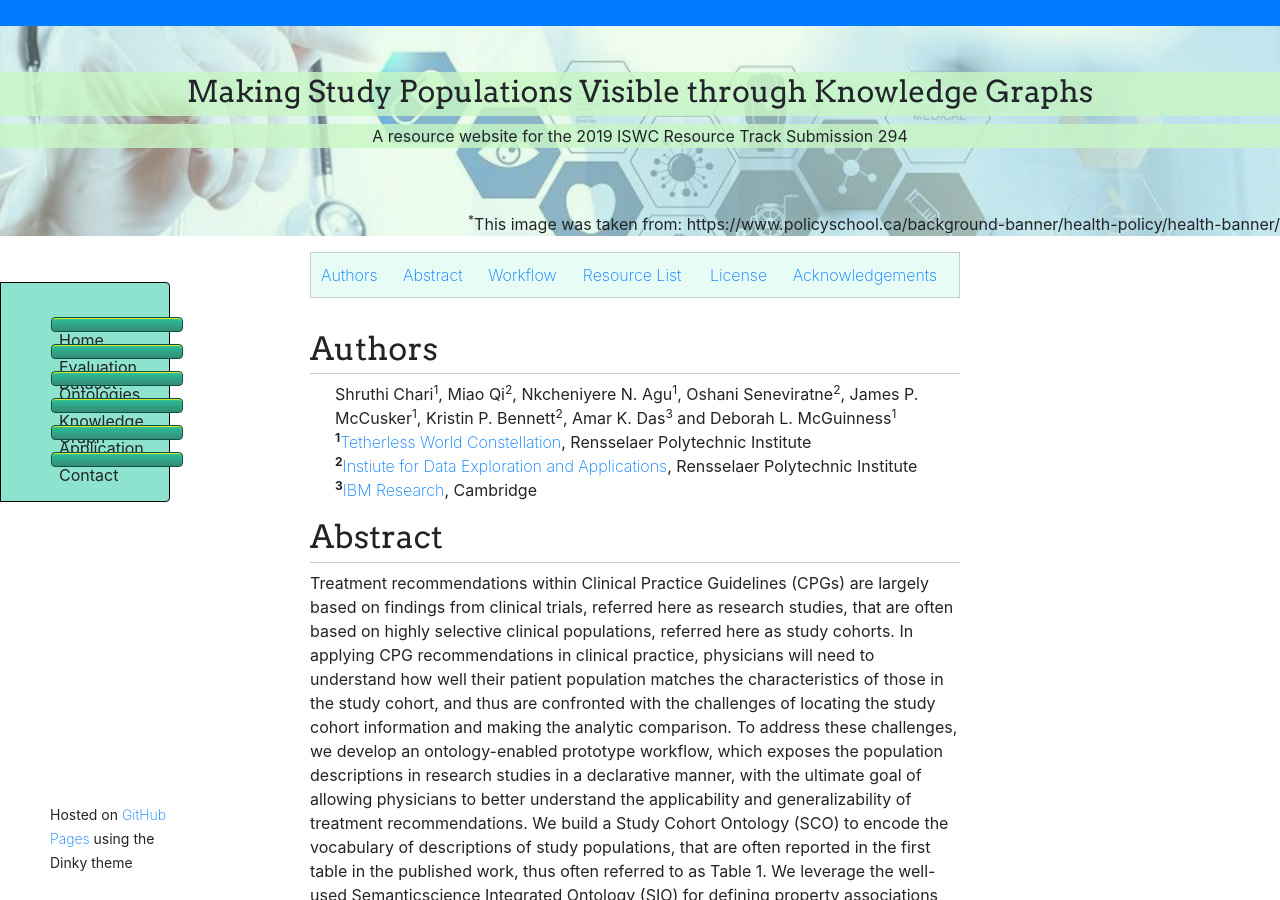
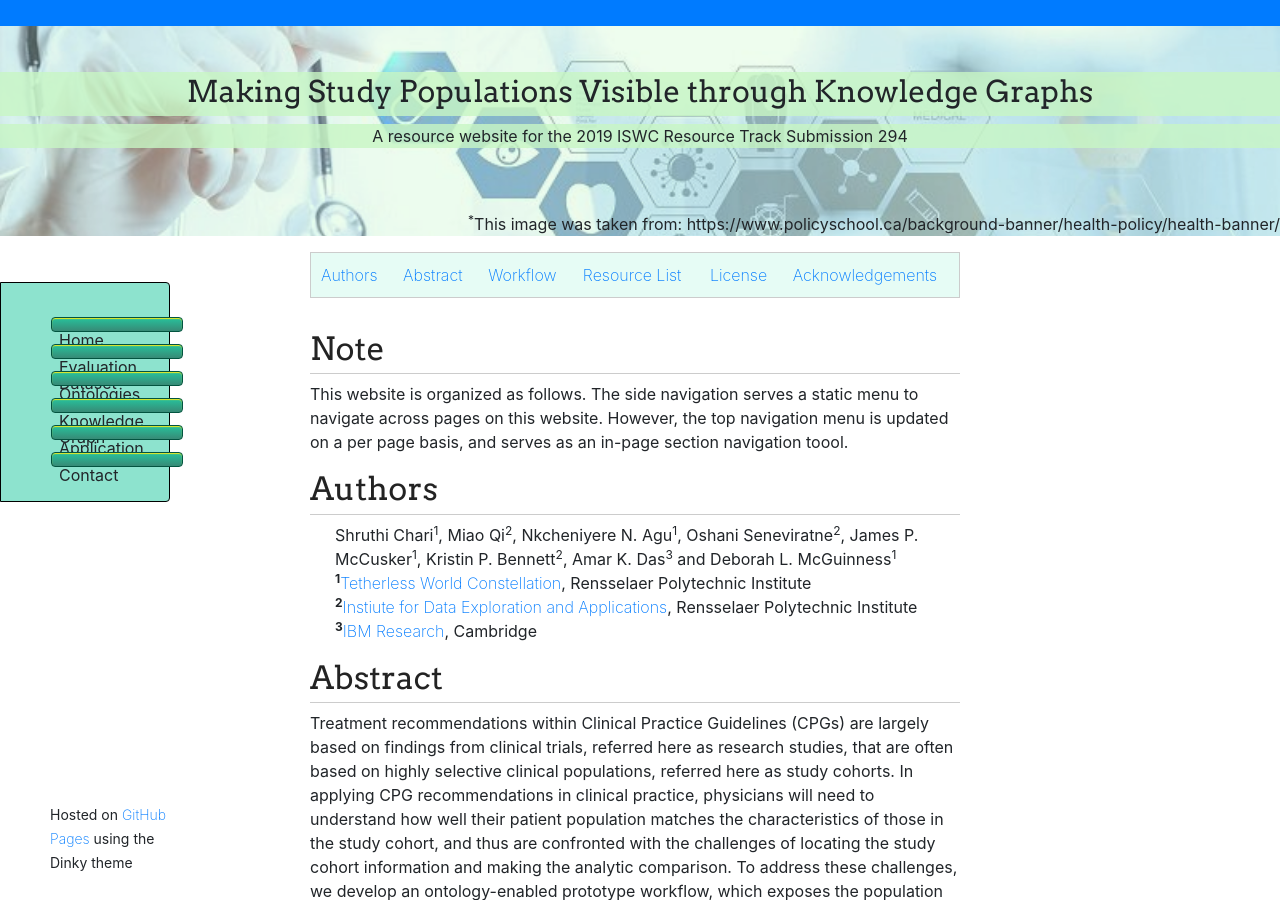
Before and after one commit to tetherless-world/study-cohort-ontology, a Jekyll site: the page built from index.md, in a window 1280 px wide and 900 px high. Built offline with Jekyll 4.4.1, drawn with Linux system fonts in a browser that asks for light colours; nearby versions of some CDN libraries; our own code applies the rules of GitHub Pages for plain Markdown files; library files that are not in the unit come from our copies.

Commit message:
Update index.md

```diff
--- a/index.md
+++ b/index.md
@@ -1,5 +1,10 @@
 [Authors](#authors) | [Abstract](#abstract) | [Workflow](#workflow) | [Resource List](#resources) | [License](#license) | [Acknowledgements](#acknowledgements)
 
+<article class="mb-5" id="note">
+<content>
+ <h2>Note</h2>
+ <p>This website is organized as follows. The side navigation serves a static menu to navigate across pages on this website. However, the top navigation menu is updated on a per page basis, and serves as an in-page section navigation toool. </p>
+ </content>
 <article class="mb-5" id="authors">
 <content>
 <h2>Authors</h2>
```
